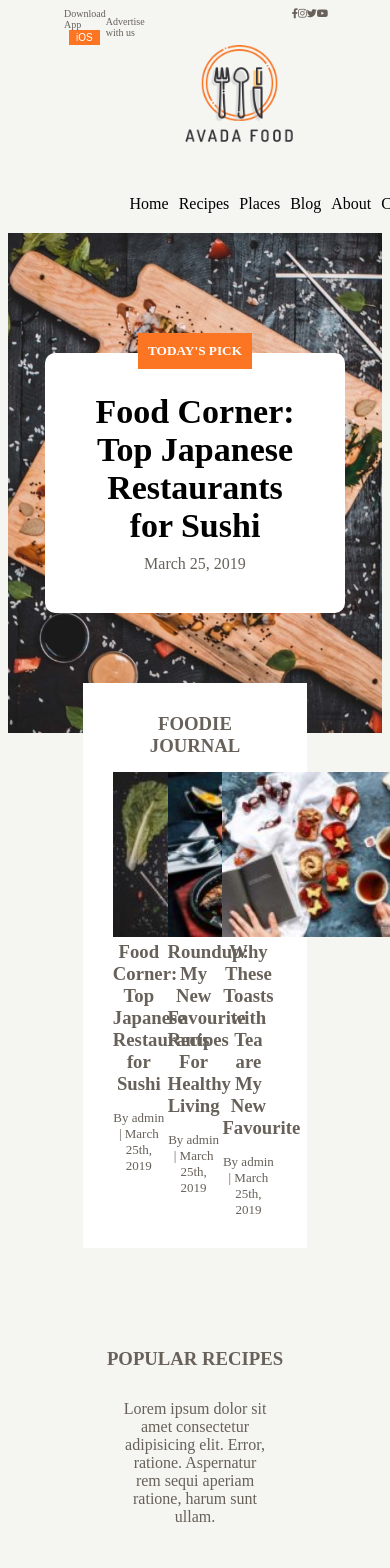
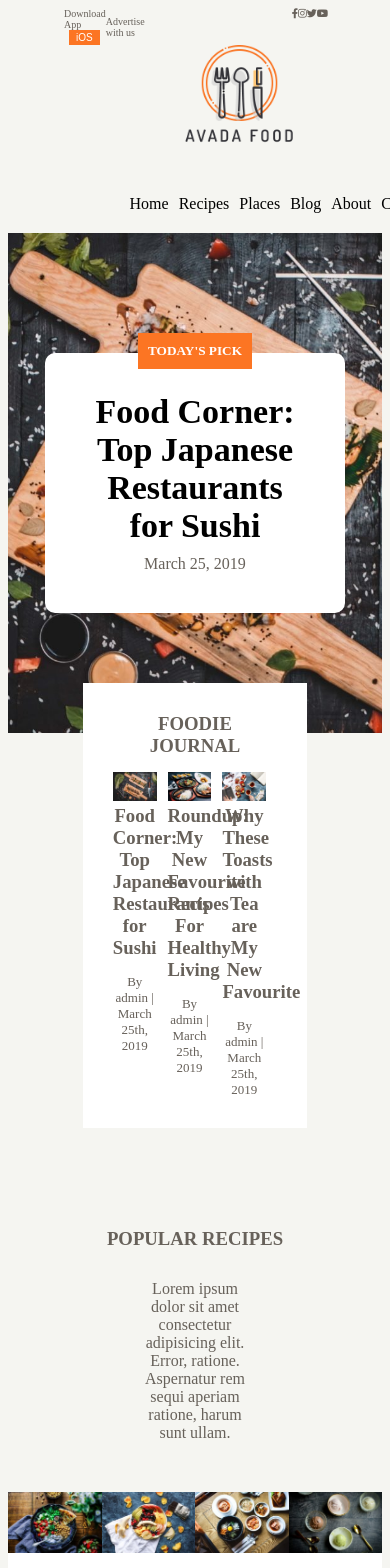
Before and after one commit to FRAALES/proj-html-vuejs, a Vue app: page / in a window 390 px wide. Shown: the top 1568 px of the page. Built offline with nearby package versions, Linux system fonts and the light colour scheme.

Commit message:
now even a bit responsive

```diff
--- a/src/components/FoodCorner.vue
+++ b/src/components/FoodCorner.vue
@@ -149,14 +149,14 @@
 
 .cards-container {
     display: flex;
+    justify-content: space-between;
 }
 
 .card {
     width: calc(100% / 3);
 
     .picture {
-        display: inline-block;
-        width: 250px;
+        width: 80%;
 
         img {
             width: 100%;
@@ -167,7 +167,7 @@
 
     .didascalia {
         text-align: center;
-        max-width: 95%;
+        max-width: 80%;
     }
 
     .signature-didascalia {
--- a/src/components/PopularRecipes.vue
+++ b/src/components/PopularRecipes.vue
@@ -36,7 +36,7 @@
     }
 
     p {
-        width: 40%;
+        max-width: 30%;
         margin: 0 auto 50px;
     }
 }
```
